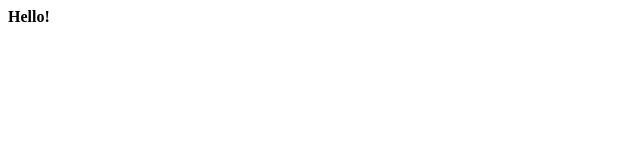
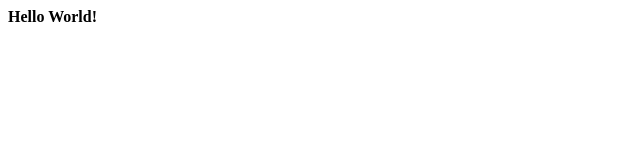
Before and after one commit to MattLowrieDS/MattLowrieDS.github.io, a plain HTML site: page index.html in a window 1280 px wide. Shown: the full height of the page, 0-640 px from the left. Drawn offline with Linux system fonts and the light colour scheme.

Commit message:
:hammer: Refactor message

```diff
--- a/index.html
+++ b/index.html
@@ -1,5 +1,5 @@
 <html>
   <body>
-    <strong>Hello!</strong>
+    <strong>Hello World!</strong>
   </body>
 </html>
```
